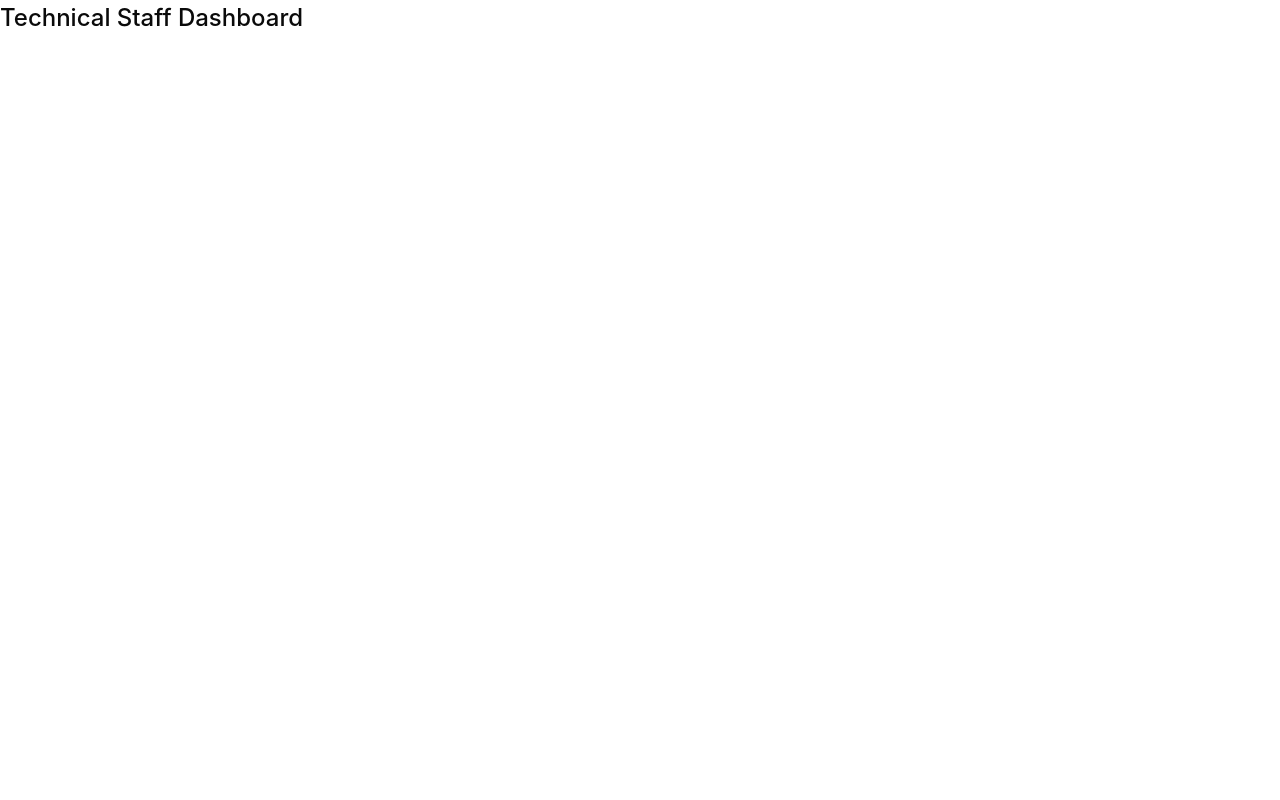
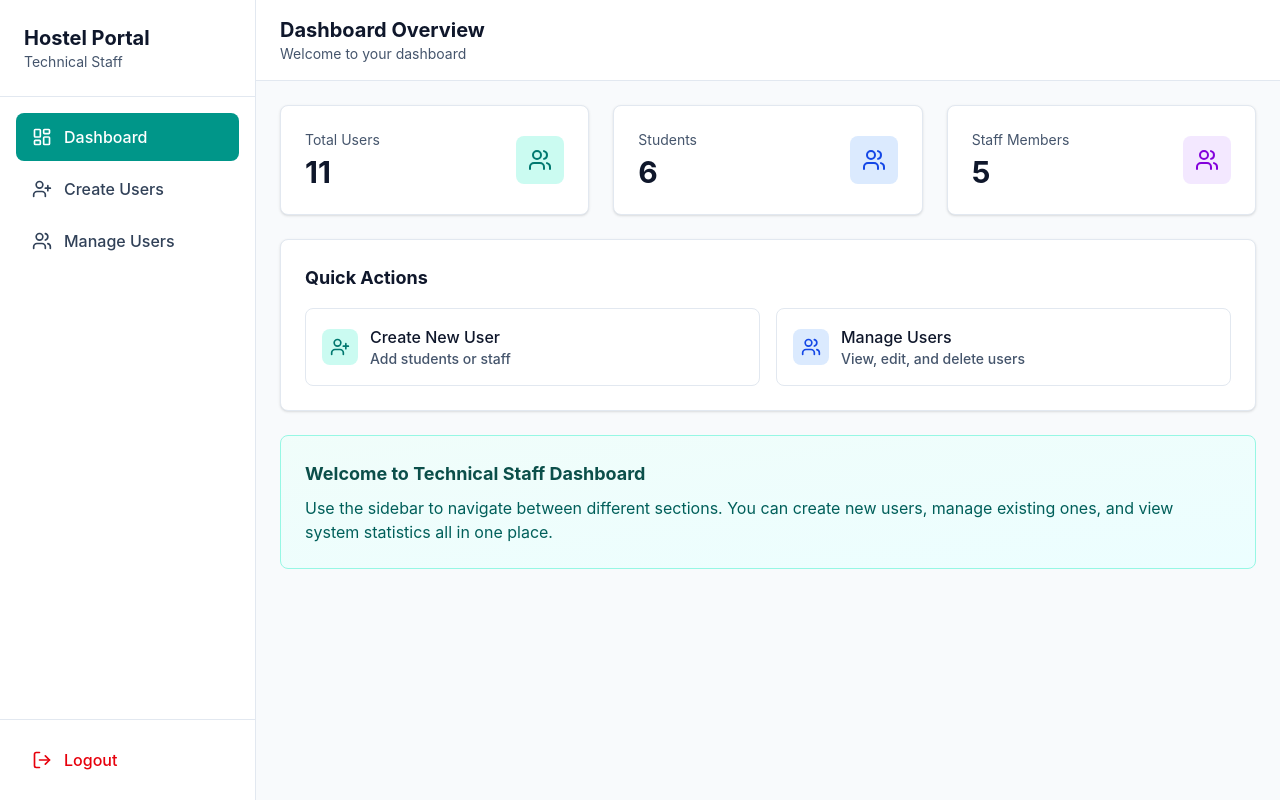
Before and after one commit to Saurabh-Niwate/Hostel-Management-System, a React (Vite) app in the folder frontend/: page /technical-staff-dashboard in a window 1280 px wide. Built offline with nearby package versions, Linux system fonts and the light colour scheme.

Commit message:
fix(technical-staff): wire real dashboard route and harden user update logic

```diff
--- a/frontend/src/app/App.tsx
+++ b/frontend/src/app/App.tsx
@@ -2,13 +2,12 @@ import { Routes, Route } from "react-router-dom";
 import { LoginPage } from "./components/LoginPage";
 
 import { StudentDashboard } from "./modules/student/StudentDashboard";
+import { TechnicalStaffDashboard } from "./components/technical-staff/TechnicalStaffDashboard"
 
 function AdminDashboard() {
   return <h1>Admin Dashboard</h1>;
 }
-function TechnicalStaffDashboard() {
-  return <h1>Technical Staff Dashboard</h1>;
-}
+
 
 function WardenDashboard() {
   return <h1>Warden Dashboard</h1>;
@@ -27,7 +26,7 @@ export default function App() {
       <Route path="/" element={<LoginPage />} />
       <Route path="/student-dashboard" element={<StudentDashboard />} />
       <Route path="/admin-dashboard" element={<AdminDashboard />} />
-      <Route path="/technical-staff-dashboard" element={<TechnicalStaffDashboard />} />
+      <Route path="/technical-staff-dashboard" element={< TechnicalStaffDashboard/>} />
       <Route path="/warden-dashboard" element={<WardenDashboard />} />
       <Route path="/security-dashboard" element={<SecurityDashboard />} />
       <Route path="/canteen-owner-dashboard" element={<CanteenOwnerDashboard />} />
--- a/frontend/src/app/components/technical-staff/TechnicalStaffDashboard.tsx
+++ b/frontend/src/app/components/technical-staff/TechnicalStaffDashboard.tsx
@@ -1,5 +1,5 @@
 import { useState, useEffect } from 'react';
-import { useNavigate } from 'react-router';
+import { useNavigate } from 'react-router-dom';
 import { LayoutDashboard, UserPlus, Users as UsersIcon, LogOut, Menu, X } from 'lucide-react';
 import { CreateUser } from './CreateUser';
 import { ManageUsers } from './ManageUsers';
--- a/frontend/src/app/components/technical-staff/mockData.ts
+++ b/frontend/src/app/components/technical-staff/mockData.ts
@@ -140,17 +140,29 @@ export const createStaff = (input: CreateStaffInput): Staff => {
   return newStaff;
 };
 
-export const updateUser = (id: string, updates: Partial<User>): User | null => {
+export const updateUser = (id: string, updates: Partial<Omit<User,"id"|"role">> ): User | null => {
   const index = users.findIndex((user) => user.id === id);
   if (index === -1) return null;
 
+  const existingUser = users[index];
+
+if (existingUser.role === "student") {
   users[index] = {
-    ...users[index],
+    ...existingUser,
     ...updates,
-    id: users[index].id, // Prevent ID from being updated
-    role: users[index].role, // Prevent role from being updated
+    role: "student",
+    id: existingUser.id,
     updatedAt: new Date().toISOString(),
   };
+} else {
+  users[index] = {
+    ...existingUser,
+    ...updates,
+    role: "staff",
+    id: existingUser.id,
+    updatedAt: new Date().toISOString(),
+  };
+}
 
   return users[index];
 };
```
